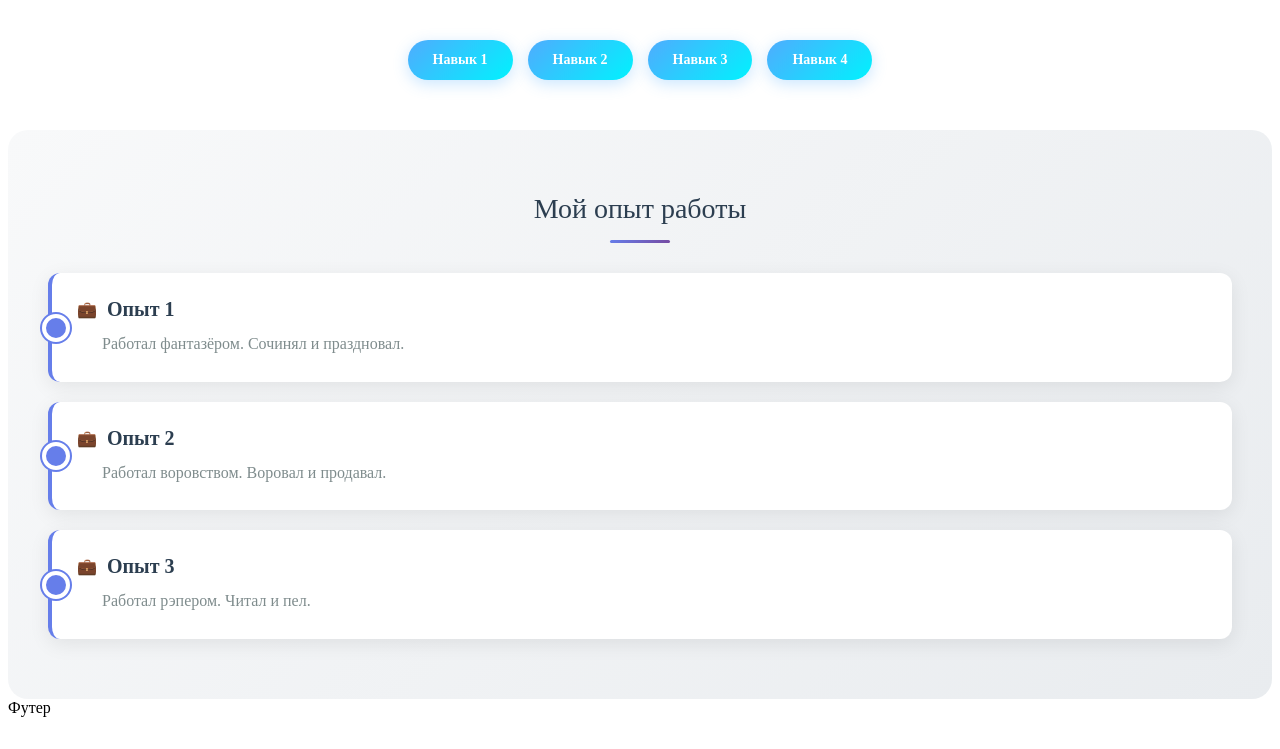
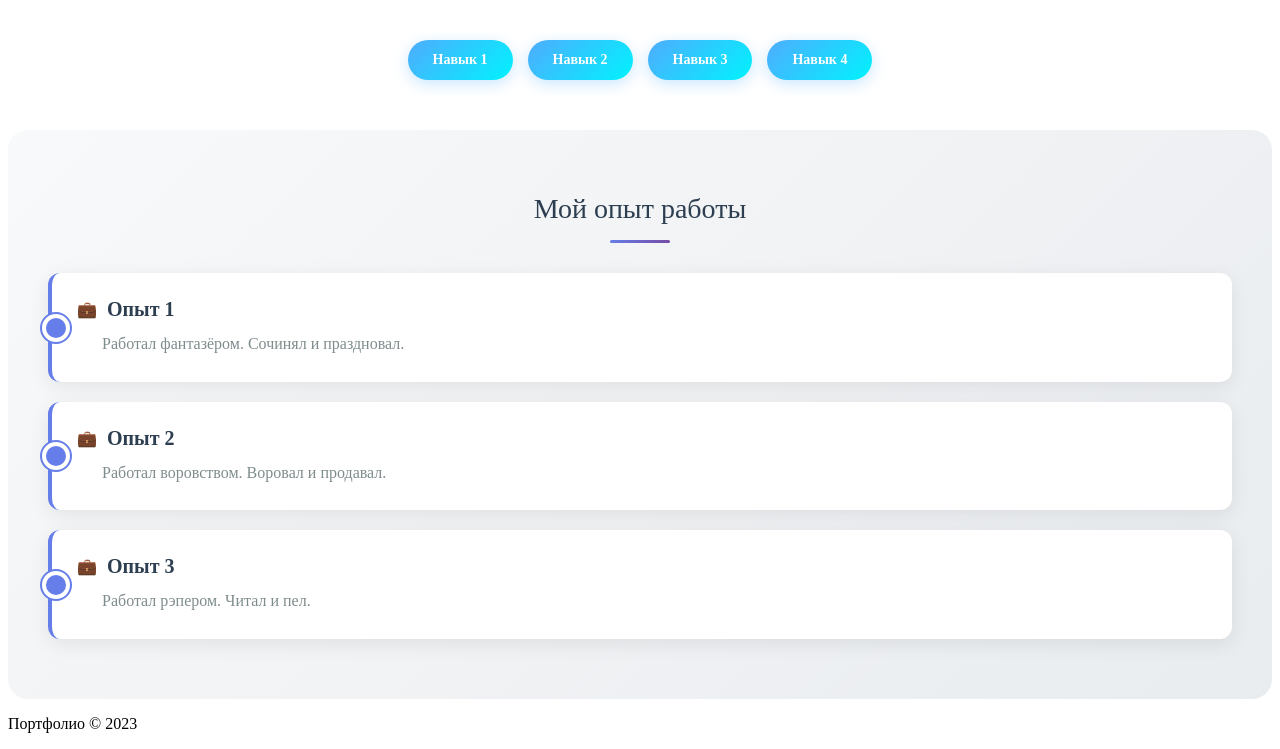
Before and after one commit to inexcusableevil/mirea, a plain HTML site: page index.html in a window 1280 px wide. Shown: the part 891-1640 px from the top of the page. Before the commit the page ends 1616 px from the top, so only its background shows below. Drawn offline with Linux system fonts and the light colour scheme.

Commit message:
add index change

```diff
--- a/index.html
+++ b/index.html
@@ -8,7 +8,8 @@
     </head>
     <body>
         <div class="page-container">
-            <div class="header">Хэдер</div>
+            <div class="header">Персональное портфолио</div>
+
             <div class="nav">
                 <ul class="nav-list">
                     <li class="nav-item"><a class="nav-link" href="index.html">Главная</a></li>
@@ -18,6 +19,7 @@
                     <li class="nav-item"><a class="nav-link" href="pages/contacts.html">Контакты</a></li>
                 </ul>
             </div>
+
             <div class="content">
                 <div class="profile-header">
                     <h1 class="profile-title">Информация об авторе</h1>
@@ -54,7 +56,10 @@
                     </div>
                 </div>
             </div>
-            <div class="footer">Футер</div>
+
+            <div class="footer">
+                <p>Портфолио &copy; 2023</p>
+            </div>
         </div>
     </body>
 </html>
```
